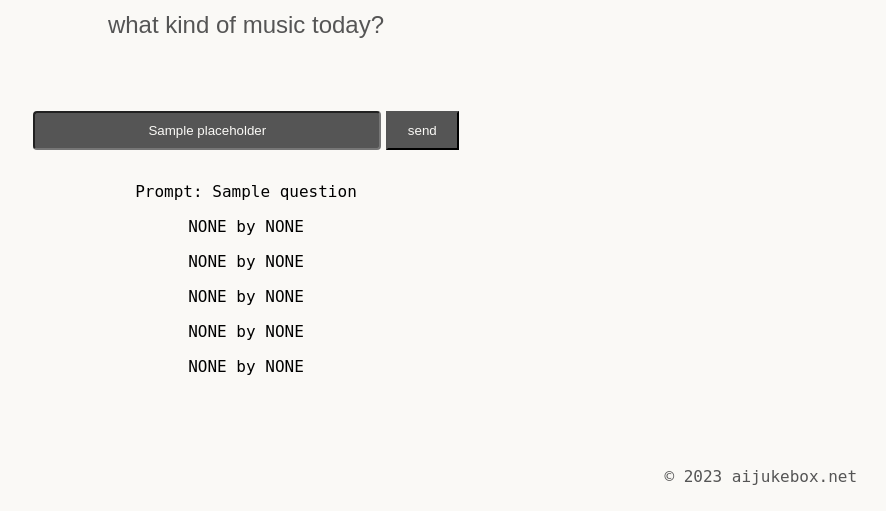
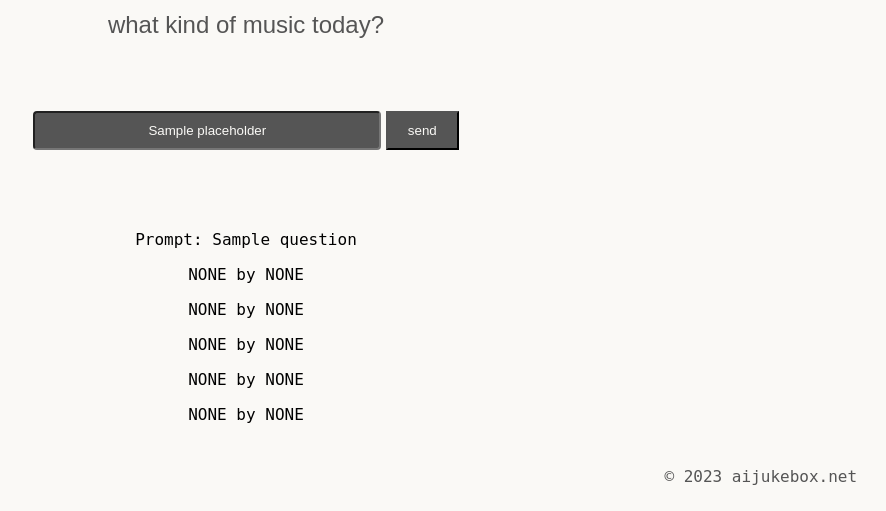
Before and after one commit to gavinmorrisseau/aijukebox.net, a Flask app: template FlaskApp/templates/index.html in a window 1280 px wide. Shown: the part 289-800 px from the top of the page, without its empty margins (394-1280 px from the left). Run offline with Flask 3, Linux system fonts and the light colour scheme; the template is opened without the code that fills it: most values are stand-ins (such as "Sample title", 1, 10 or a date in 2020).

Commit message:
Style changes

```diff
--- a/FlaskApp/static/styles/index.css
+++ b/FlaskApp/static/styles/index.css
@@ -97,7 +97,7 @@ a:hover {
     height: 10%;
     /* border: 1px solid #555555; */
     margin: auto;
-    margin-top: 2rem;
+    margin-top: 5rem;
     padding-bottom: 10px;
     display: block;
 }
```
